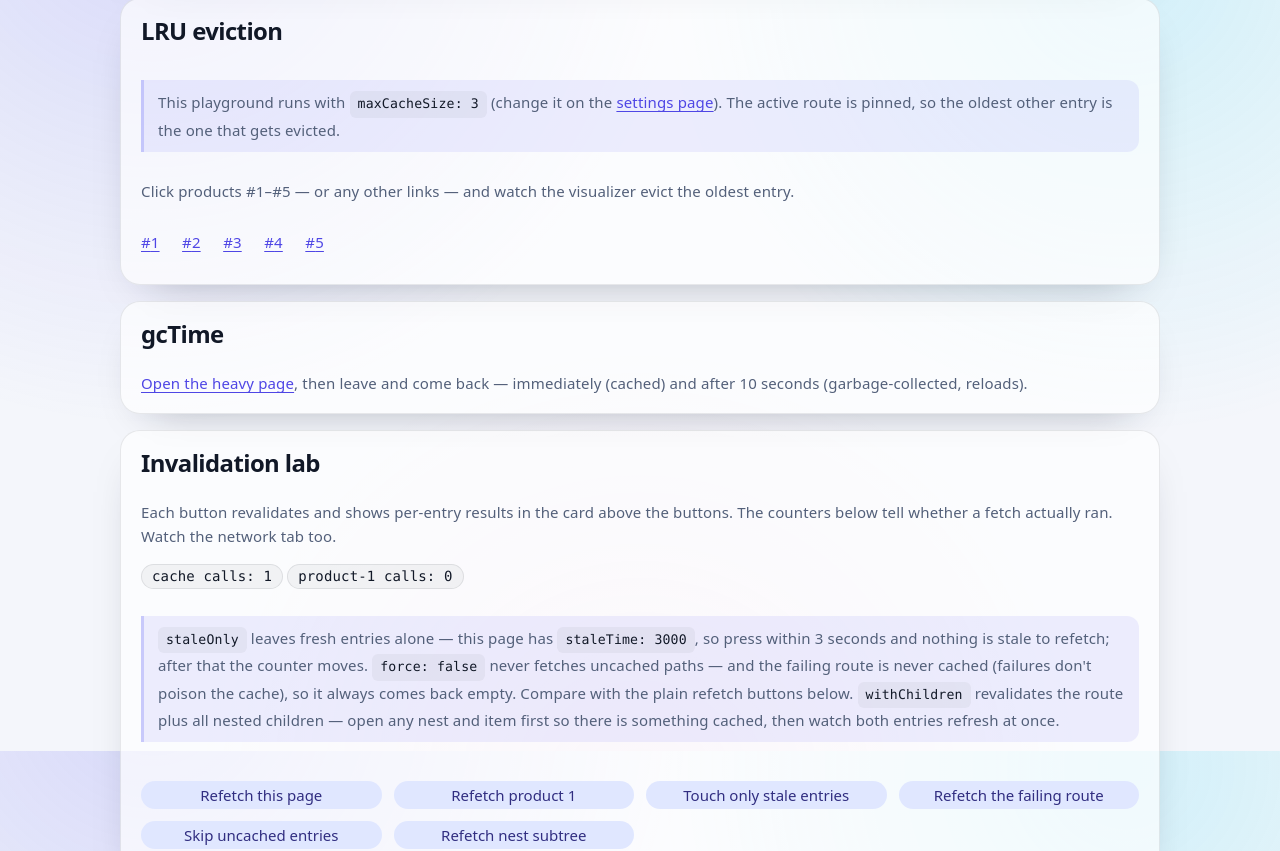
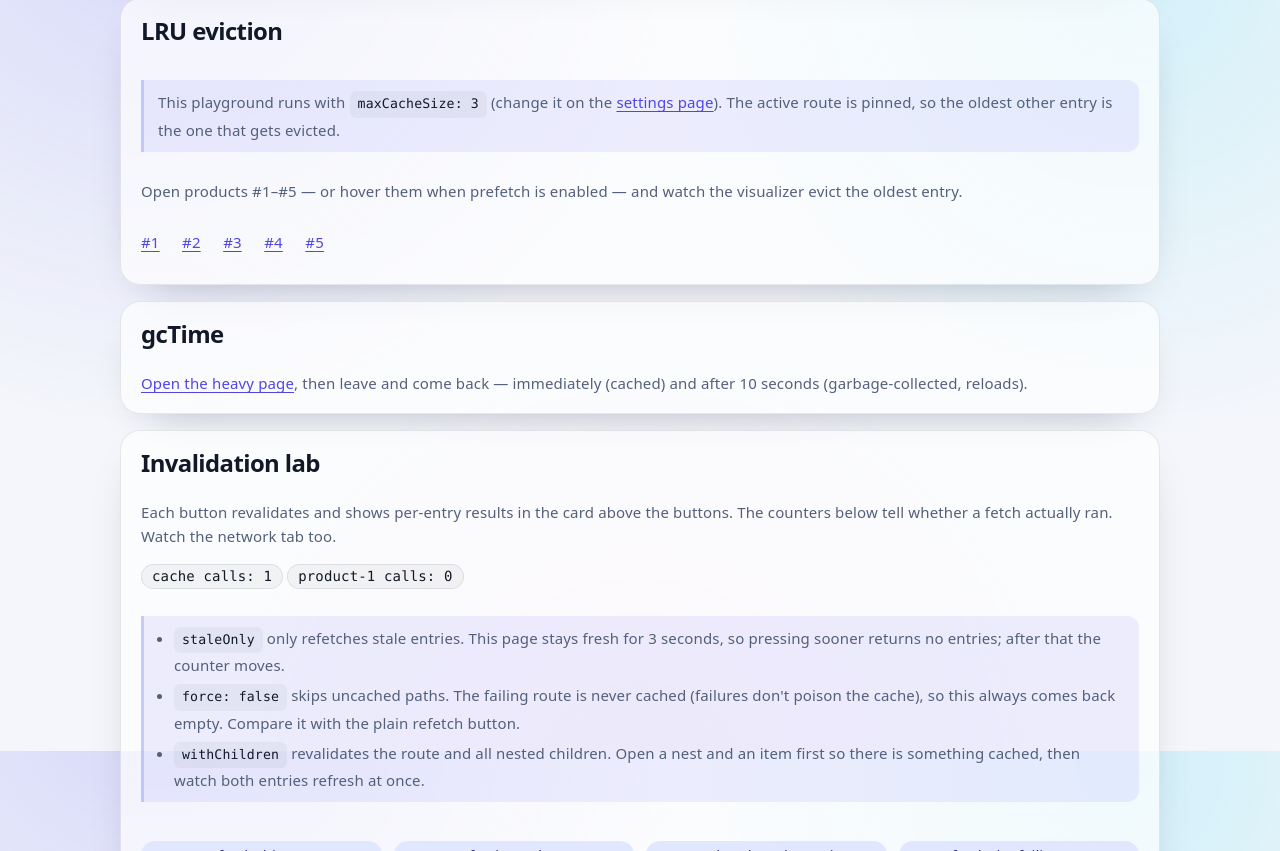
Before and after one commit to AndrewBubnov/clear-react-router, a React (Vite) app: page /playground/cache in a window 1280 px wide. Shown: the part 849-1700 px from the top of the page. Built offline with nearby package versions, Linux system fonts and the light colour scheme.

Commit message:
Refactor cache page

```diff
--- a/src/playground/CachePage.tsx
+++ b/src/playground/CachePage.tsx
@@ -33,12 +33,21 @@ const InvalidateLab = () => {
 	const { maxCacheSize } = usePlaygroundSettings();
 	const [lastResult, setLastResult] = useState<InvalidateEntry[] | null>(null);
 	const [resultVersion, setResultVersion] = useState(0);
+	const [pending, setPending] = useState<string | null>(null);
 
-	const run = (result: Promise<InvalidateEntry[]>) =>
-		result.then(entries => {
-			setLastResult(entries);
-			setResultVersion(version => version + 1);
-		});
+	const run = (key: string, result: Promise<InvalidateEntry[]>) => {
+		setPending(key);
+		result
+			.then(entries => {
+				setLastResult(entries);
+				setResultVersion(version => version + 1);
+			})
+			.finally(() => setPending(null));
+	};
+	const buttonState = (key: string) => ({
+		loading: pending === key,
+		disabled: pending !== null && pending !== key,
+	});
 
 	return (
 		<div className="pg-card">
@@ -51,15 +60,22 @@ const InvalidateLab = () => {
 				<span className="pg-badge">cache calls: {getCallCount('cache')}</span>{' '}
 				<span className="pg-badge">product-1 calls: {getCallCount('product-1')}</span>
 			</p>
-			<p className="pg-hint">
-				<code>staleOnly</code> leaves fresh entries alone — this page has{' '}
-				<code>staleTime: {CACHE_STALE_TIME}</code>, so press within {CACHE_STALE_TIME / 1000} seconds and
-				nothing is stale to refetch; after that the counter moves. <code>force: false</code> never fetches
-				uncached paths — and the failing route is never cached (failures don&apos;t poison the cache), so it
-				always comes back empty. Compare with the plain refetch buttons below. <code>withChildren</code>{' '}
-				revalidates the route plus all nested children — open any nest and item first so there is something
-				cached, then watch both entries refresh at once.
-			</p>
+			<ul className="pg-hint pg-hint-list">
+				<li>
+					<code>staleOnly</code> only refetches stale entries. This page stays fresh for{' '}
+					{CACHE_STALE_TIME / 1000} seconds, so pressing sooner returns no entries; after that the counter
+					moves.
+				</li>
+				<li>
+					<code>force: false</code> skips uncached paths. The failing route is never cached (failures
+					don&apos;t poison the cache), so this always comes back empty. Compare it with the plain refetch
+					button.
+				</li>
+				<li>
+					<code>withChildren</code> revalidates the route and all nested children. Open a nest and an item
+					first so there is something cached, then watch both entries refresh at once.
+				</li>
+			</ul>
 			{lastResult && (
 				<motion.div
 					style={{ overflow: 'hidden' }}
@@ -67,7 +83,7 @@ const InvalidateLab = () => {
 					animate={{ height: 'auto', marginTop: 12 }}
 					transition={{ type: 'spring', stiffness: 400, damping: 34, mass: 0.8 }}
 				>
-					<div className="pg-invalidate-result">
+					<div className="pg-invalidate-result" role="status">
 						<div className="pg-invalidate-result__head">
 							<span className="pg-invalidate-result__title">Invalidation results</span>
 							<span className="pg-badge">
@@ -129,33 +145,46 @@ const InvalidateLab = () => {
 				</motion.div>
 			)}
 			<div className="pg-btn-grid">
-				<Button variant="light" onClick={() => run(invalidate())} size="xs">
+				<Button variant="light" onClick={() => run('page', invalidate())} size="xs" {...buttonState('page')}>
 					Refetch this page
 				</Button>
-				<Button variant="light" onClick={() => run(invalidate('/playground/cache/product/1'))} size="xs">
+				<Button
+					variant="light"
+					onClick={() => run('product/1', invalidate('/playground/cache/product/1'))}
+					size="xs"
+					{...buttonState('product/1')}
+				>
 					Refetch product 1
 				</Button>
 				<Button
 					variant="light"
-					onClick={() => run(invalidate('/playground/cache', { staleOnly: true }))}
+					onClick={() => run('stale', invalidate('/playground/cache', { staleOnly: true }))}
 					size="xs"
+					{...buttonState('stale')}
 				>
 					Touch only stale entries
 				</Button>
-				<Button variant="light" onClick={() => run(invalidate('/playground/retry-raw'))} size="xs">
+				<Button
+					variant="light"
+					onClick={() => run('failing', invalidate('/playground/retry-raw'))}
+					size="xs"
+					{...buttonState('failing')}
+				>
 					Refetch the failing route
 				</Button>
 				<Button
 					variant="light"
-					onClick={() => run(invalidate('/playground/retry-raw', { force: false }))}
+					onClick={() => run('skip', invalidate('/playground/retry-raw', { force: false }))}
 					size="xs"
+					{...buttonState('skip')}
 				>
 					Skip uncached entries
 				</Button>
 				<Button
 					variant="light"
-					onClick={() => run(invalidate('/playground/nest', { withChildren: true }))}
+					onClick={() => run('nest', invalidate('/playground/nest', { withChildren: true }))}
 					size="xs"
+					{...buttonState('nest')}
 				>
 					Refetch nest subtree
 				</Button>
@@ -247,15 +276,16 @@ const CachePage = () => {
 						</>
 					) : showCacheVisualizer ? (
 						<>
-							Click products #1–#5 — or any other links — and watch the visualizer evict the oldest entry.
+							Open products #1–#5 — or hover them when prefetch is enabled — and watch the visualizer
+							evict the oldest entry.
 						</>
 					) : (
-						<>Click products #1–#5 in any order.</>
+						<>Open products #1–#5 in any order.</>
 					)}
 				</p>
 				<div className="pg-row pg-items-row">
 					{PRODUCT_IDS.map(id => (
-						<Link key={id} to={`/playground/cache/product/${id}`}>
+						<Link key={id} to={`/playground/cache/product/${id}`} aria-label={`Open product ${id}`}>
 							#{id}
 						</Link>
 					))}
--- a/src/playground/playground.css
+++ b/src/playground/playground.css
@@ -300,6 +300,14 @@
 	font-size: 15px;
 }
 
+.pg-hint-list {
+	padding-left: 30px;
+}
+
+.pg-hint-list li + li {
+	margin-top: 6px;
+}
+
 .pg-row {
 	display: flex;
 	gap: 16px;
@@ -313,6 +321,12 @@
 	grid-template-columns: repeat(auto-fit, minmax(240px, 1fr));
 	gap: 12px;
 	margin: 12px 0;
+}
+
+/* Mantine slides the label out and the loader in; keep the swap instant. */
+.pg-btn-grid .mantine-Button-inner,
+.pg-btn-grid .mantine-Button-loader {
+	transition: none !important;
 }
 
 .pg-details {
```
